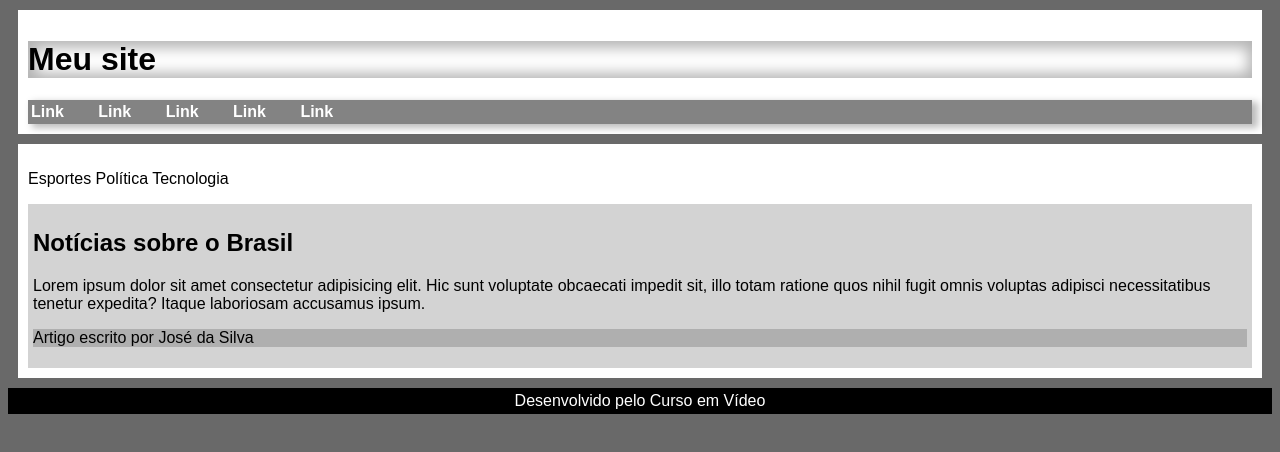
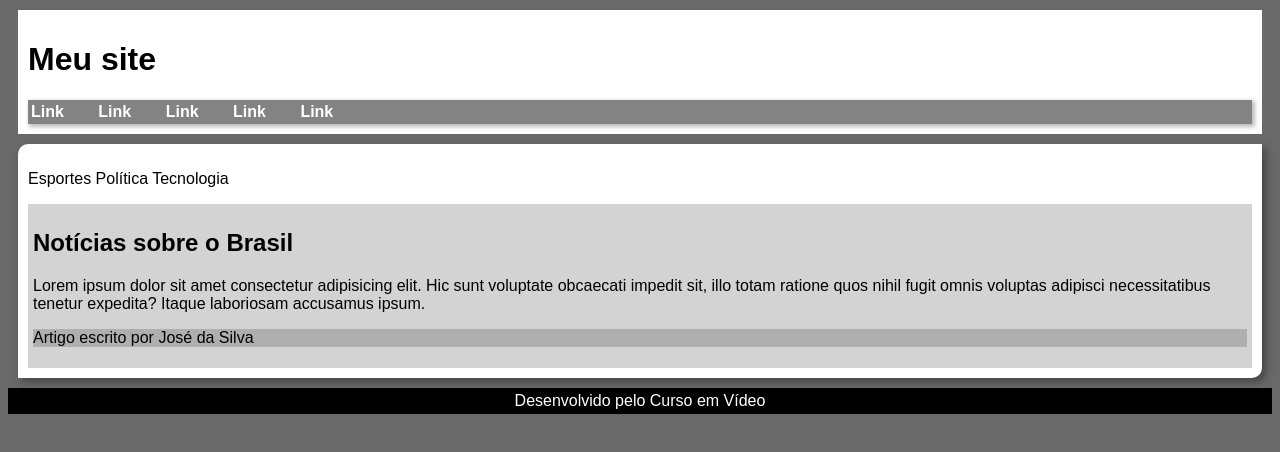
Before and after one commit to Matheus-Papa/Curso-HTML5, a plain HTML site: page Modulo_2/Exercicios/ex.021/caixa02.html in a window 1280 px wide. Drawn offline with Linux system fonts and the light colour scheme.

Commit message:
ex.021 caixa02 pt-3

```diff
--- a/Modulo_2/Exercicios/ex.021/caixa02.html
+++ b/Modulo_2/Exercicios/ex.021/caixa02.html
@@ -16,14 +16,10 @@
             margin: 10px;
         }
 
-        h1 {
-            box-shadow: inset 2px 1px 14px 6px rgba(0, 0, 0, 0.297);
-        }
-
         nav {
             background-color: rgb(131, 131, 131);
             padding: 3px;
-            box-shadow: 5px 3px 7px 1px rgba(0, 0, 0, 0.264);
+            box-shadow: 2px 2px 4px 1px rgba(0, 0, 0, 0.264);
         }
 
         nav > a {
@@ -41,6 +37,9 @@
             background-color: white;
             padding: 10px;
             margin: 10px;
+            border-radius: 10px 0px;
+            box-shadow: 4px 4px 9px rgba(0, 0, 0, 0.352);
+
         }
 
         article {
@@ -63,7 +62,6 @@
         footer > p {
             margin: 0px;
         }
-
     </style>
 </head>
 <body>
```
